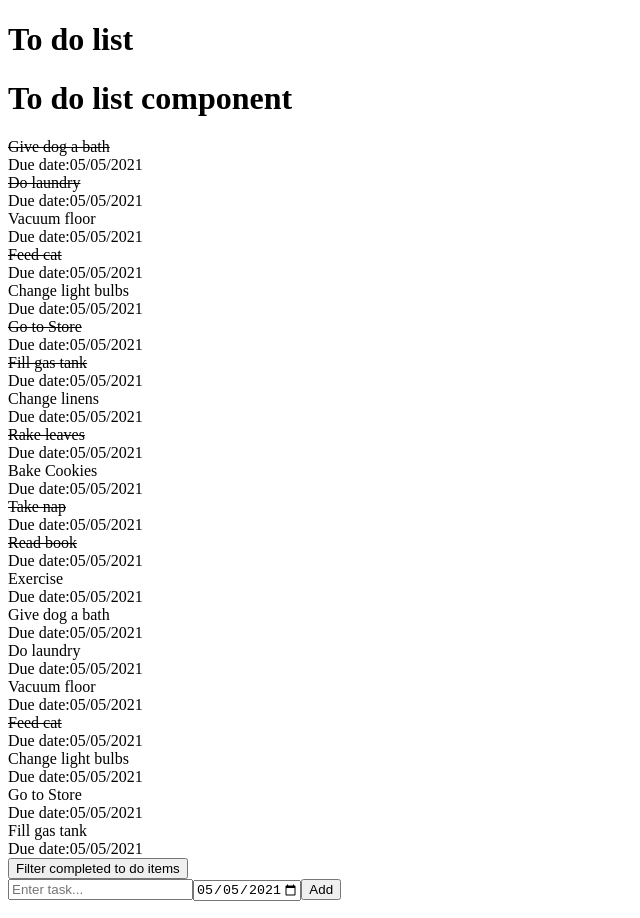
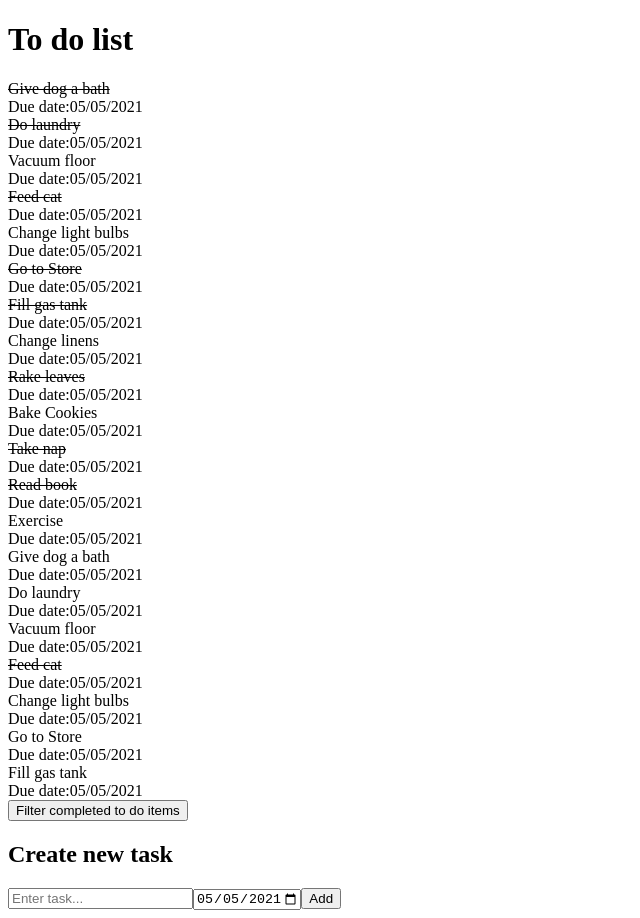
Before and after one commit to AndreaGallo264/todo-app, a React (Create React App) app: page / in a window 1280 px wide. Shown: the whole page, without its empty margins (0-640 px from the left). Built offline with nearby package versions, Linux system fonts and the light colour scheme.

Commit message:
redux-implementation -rearenged folders and corresponding imports

```diff
--- a/src/App.js
+++ b/src/App.js
@@ -4,9 +4,9 @@ import React, { useState } from "react";
 import data from "./data.json";
 
 //Components
-import Header from "./Header";
-import ToDoList from "./ToDoList";
-import ToDoForm from "./ToDoForm";
+import Header from "./components/Header";
+import ToDoList from "./components/ToDoList";
+import ToDoForm from "./components/ToDoForm";
 
 function App() {
   const [toDoList, setToDoList] = useState(data);
--- a/src/ToDoForm/index.jsx
+++ b/src/components/ToDoForm/index.jsx
@@ -19,6 +19,8 @@ const ToDoForm = ({ addTask }) => {
     setUserInput(initialValue);
   };
   return (
+    <>
+      <h2>Create new task</h2>
       <form onSubmit={handleSubmit}>
         <input
           value={userInput.task}
@@ -39,6 +41,7 @@ const ToDoForm = ({ addTask }) => {
         />
         <button type="submit">Add</button>
       </form>
+    </>
   );
 };
 
--- a/src/ToDoList/index.jsx
+++ b/src/components/ToDoList/index.jsx
@@ -6,7 +6,6 @@ import ToDo from "../ToDo";
 const ToDoList = ({ toDoList, handleToggle }) => {
   return (
     <>
-      <h1>To do list component</h1>
       <div>
         {toDoList.map((todo) => {
           return <ToDo todo={todo} handleToggle={handleToggle} key={todo.id} />;
```
Also changed, not shown: src/components/Header/index.jsx (renamed from src/Header/index.jsx), src/components/ToDo/index.jsx (renamed from src/ToDo/index.jsx), src/components/ToDo/style.css (renamed from src/ToDo/style.css). Lines whose indentation alone changed are shown as unchanged.
